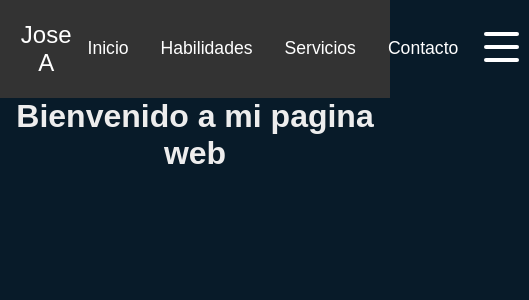
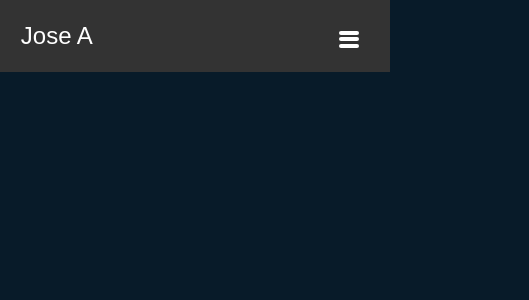
Before and after one commit to joseaholgado/Portfolio_react, a React (Create React App) app in the folder portfolio/: page / in a window 390 px wide. Shown: the top 300 px of the page, 529 px wide, since content can reach past the window. Built offline with nearby package versions, Linux system fonts and the light colour scheme.

Commit message:
Upload: I do responsive of navbar
i Implement responsive with transition at the icon hamburguer

```diff
--- a/portfolio/src/App.jsx
+++ b/portfolio/src/App.jsx
@@ -6,8 +6,9 @@ function App() {
   return (
     <div className="App">
       <Navbar />
-      <h1>Bienvenido a mi pagina web</h1>
+      {/*Aqui hay que tener en cuenta que el componnente navbar es fijo y hay que meter martgin top al sigiente componente */}
     </div>
+
   );
 }
 
--- a/portfolio/src/components/Navbar/BurguerButton/BurguerButton.jsx
+++ b/portfolio/src/components/Navbar/BurguerButton/BurguerButton.jsx
@@ -1,9 +1,11 @@
 import React from "react"
 import "./BurguerButton.scss"
 
-function BurguerButton() {
+
+function BurguerButton({toggleMenu, isOpen}) {
+
     return (
-        <div className="icon nav-icon">
+        <div className={`nav-icon ${isOpen ? "open" : ""}`} onClick={toggleMenu}>
             <span></span>
             <span></span>
             <span></span>
--- a/portfolio/src/components/Navbar/BurguerButton/BurguerButton.scss
+++ b/portfolio/src/components/Navbar/BurguerButton/BurguerButton.scss
@@ -2,12 +2,12 @@
 
 
 .nav-icon{
-    width: 35px;
-    height: 30px;
+    width: 20px;
+    height: 10px;
     margin: 10px 10px;
     position: relative;
     cursor: pointer;
-    display: inline-block;
+    display: none;
   }
   .nav-icon span{
     background-color:#fff;
@@ -42,12 +42,20 @@
   }
   .nav-icon.open span:nth-child(1){
     transform: rotate(45deg);
-    top: 13px;
+    top: 5px;
   }
   .nav-icon.open span:nth-child(2){
     opacity:0;
   }
   .nav-icon.open span:nth-child(3){
     transform: rotate(-45deg);
-    top: 13px;
+    top: 5px;
   }
+
+  @media (max-width:768px){
+    .nav-icon{
+      display: block;
+
+     }
+
+  }
--- a/portfolio/src/components/Navbar/Navbar.jsx
+++ b/portfolio/src/components/Navbar/Navbar.jsx
@@ -1,22 +1,31 @@
-import React from 'react'
+import React, { useState }  from 'react'
 import './Navbar.scss'
 import BurguerButton from './BurguerButton/BurguerButton'
 
 const Navbar = () => {
+  const[isOpen, setIsOpen]= useState(false)
+
+  const toggleMenu = () => {
+      setIsOpen(!isOpen)
+  }
     return (
         <nav className="navbar">
         <div className="logo">
           <a href="/">Jose A</a>
         </div>
-        <ul className="nav-links">
+
+       {/* Here we create a div for the found menu, that show with the clase 'menu-bg' */}
+       <div className={`menu-bg ${isOpen ? "active" : ""}`}></div>
+
+        <ul className={`nav-links ${isOpen ? "active" : ""}`}>
           <li><a href="/">Inicio</a></li>
           <li><a href="/about">Habilidades</a></li>
           <li><a href="/services">Servicios</a></li>
           <li><a href="/contact">Contacto</a></li>
         </ul>
-        <div className="chachi">
-        <BurguerButton />
-        </div>
+
+        <BurguerButton toggleMenu={toggleMenu} isOpen={isOpen}/>
+
 
       </nav>
     )
--- a/portfolio/src/components/Navbar/Navbar.scss
+++ b/portfolio/src/components/Navbar/Navbar.scss
@@ -7,6 +7,8 @@
   align-items: center;
   background-color: #333;
   padding: 1.3rem;
+  position: fixed; /* Needed for positioning the menu-bg */
+  width: 100%;
 }
 
 .logo a {
@@ -18,26 +20,76 @@
 .nav-links {
   list-style: none;
   display: flex;
-}
-
-.nav-links li {
+  & li {
     margin: 0 1rem;
   }
-
-.nav-links a {
+  & a {
     color: $primary-color;
     text-decoration: none;
     font-size: 1.1rem;
+    &:hover{
+      color: #f0a500;
+    }
+  }
 }
 
-.nav-links a:hover {
+@media (max-width: 768px) {
+
+  .navbar {
+    justify-content: space-between;
+  }
+
+  .nav-links {
+    list-style: none;
+    display: flex;
+    flex-direction: column;
+    position: absolute;
+    top: 0;
+    left: 0;
+    width: 100%;
+    height: 100%;
+    transform: translate(-100%, -100%);
+    transition: transform 3s ease;
+    opacity: 0;
+    &.active{
+      transform: translate(0, 0);
+      opacity: 1;
+      top:100px;
+    }
+    &:not(active){
+      transform: translate(-100%, -100%);
+      opacity: 1;
+      top:100px;
+    }
+    & li {
+      margin: 1rem;
+      text-align: center;
+    }
+    & a {
+      color: $primary-color;
+      text-decoration: none;
+      font-size: 1.4rem;
+      &:hover{
         color: #f0a500;
       }
-.chachi{
-  display: none;
-}
-@media (max-width: 768px) {
-  .chachi{
-    display: block;
     }
 }
+  .menu-bg {
+    transform: translate(-100%, -100%);
+    position: fixed;
+    top: 0;
+    left: 0;
+    width: 100%;
+    height: 100%;
+    border-radius: 0 0 80% 0;
+    background: rgba(0, 0, 0, 0.5);
+    &.active{
+      transform: translate(0, 0);
+      transition: transform 3s ease;
+    }
+    &:not(active){
+      transform: translate(-100%, -100%);
+      transition: transform 3s ease;
+    }
+  }
+}
```
Also changed, not shown: portfolio/src/App.scss (line endings or trailing spaces). Lines whose indentation alone changed are shown as unchanged.
